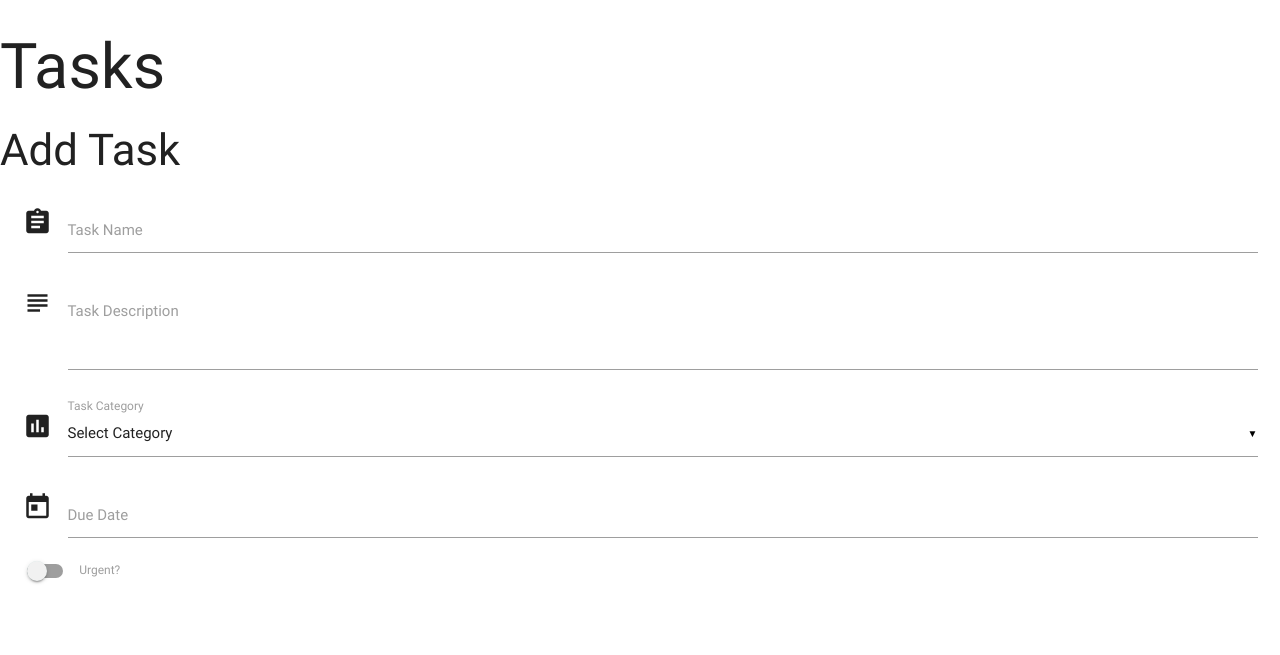
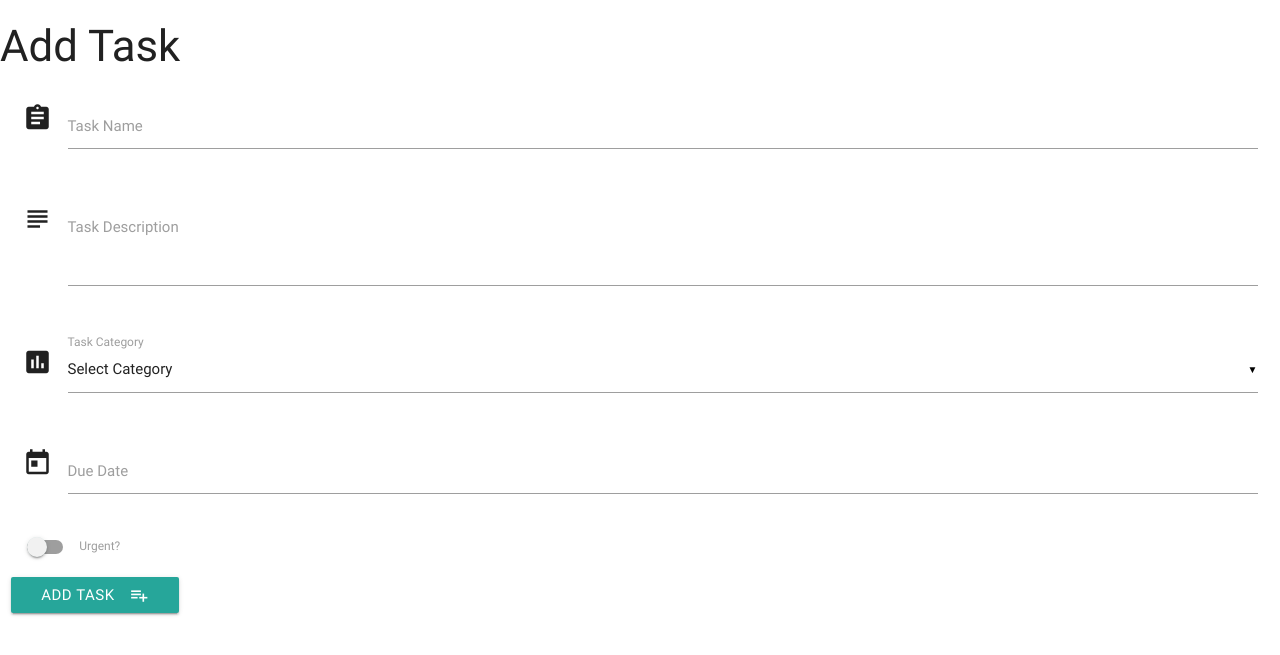
Before and after one commit to kes2401/flask-mongoDB-task-app, a Flask app: page /add_task in a window 1280 px wide. Shown: the top 655 px of the page. Run offline with Flask 2, Linux system fonts and the light colour scheme; data that the repository does not hold is empty; some libraries are stand-ins or nearby versions.

Commit message:
insert new task to database

```diff
--- a/app.py
+++ b/app.py
@@ -19,6 +19,12 @@ def get_tasks():
 def add_task():
     return render_template("addtask.html", categories=mongo.db.categories.find())
 
+@app.route('/insert_task', methods=['POST'])
+def insert_task():
+    tasks = mongo.db.tasks
+    tasks.insert_one(request.form.to_dict())
+    return redirect(url_for('get_tasks'))
+
 if __name__ == "__main__":
     app.run(host=os.environ.get("IP"),
             port=int(os.environ.get("PORT")),
--- a/templates/addtask.html
+++ b/templates/addtask.html
@@ -4,18 +4,22 @@
     <h3>Add Task</h3>
 
     <div class="row">
-        <form action="" method="POST" class="col s12">
+        <form action="{{ url_for('insert_task') }}" method="POST" class="col s12">
             <div class="row">
                 <div class="input-field col s12">
                     <i class="material-icons prefix">assignment</i>
                     <input id="task_name" name="task_name" type="text" class="validate">
                     <label for="task_name">Task Name</label>
                 </div>
+            </div>
+            <div class="row">
                 <div class="input-field col s12">
                     <i class="material-icons prefix">subject</i>
                     <textarea id="task_description" name="task_description" class="materialize-textarea"></textarea>
                     <label for="task_description">Task Description</label>
                 </div>
+            </div>
+            <div class="row">
                 <div class="input-field col s12">
                     <i class="material-icons prefix">poll</i>
                     <select name="category_name" id="category">
@@ -26,16 +30,25 @@
                     </select>
                     <label>Task Category</label>
                 </div>
+            </div>
+            <div class="row">
                 <div class="input-field col s12">
                     <i class="material-icons prefix">today</i>
                     <input id="due_date" name="due_date" type="text" class="datepicker">
                     <label for="due_date">Due Date</label>
                 </div>
+            </div>
+            <div class="row">
                 <div class="switch">
                     <label>
-                        <input type="checkbox">
+                        <input name="urgent" id="urgent" type="checkbox">
                         <span class="lever"></span>Urgent?
                     </label>
+                </div>
+            </div>
+            <div class="row">
+                <div class="row">
+                    <button class="btn waves-effect waves-light" type="submit" name="action">Add Task <i class="material-icons right">playlist_add</i></button>
                 </div>
             </div>
         </form>
--- a/templates/base.html
+++ b/templates/base.html
@@ -9,7 +9,7 @@
     <link rel="stylesheet" href="https://cdnjs.cloudflare.com/ajax/libs/materialize/0.100.2/css/materialize.min.css">
 </head>
 <body>
-    <h1>Tasks</h1>
+
     {% block content %}
     {% endblock %}
 
--- a/templates/tasks.html
+++ b/templates/tasks.html
@@ -1,5 +1,7 @@
 {% extends 'base.html' %}
 {% block content %}
+
+    <h3>Tasks</h3>
 
     <ul class="collapsible">
         {% for task in tasks %}
```
